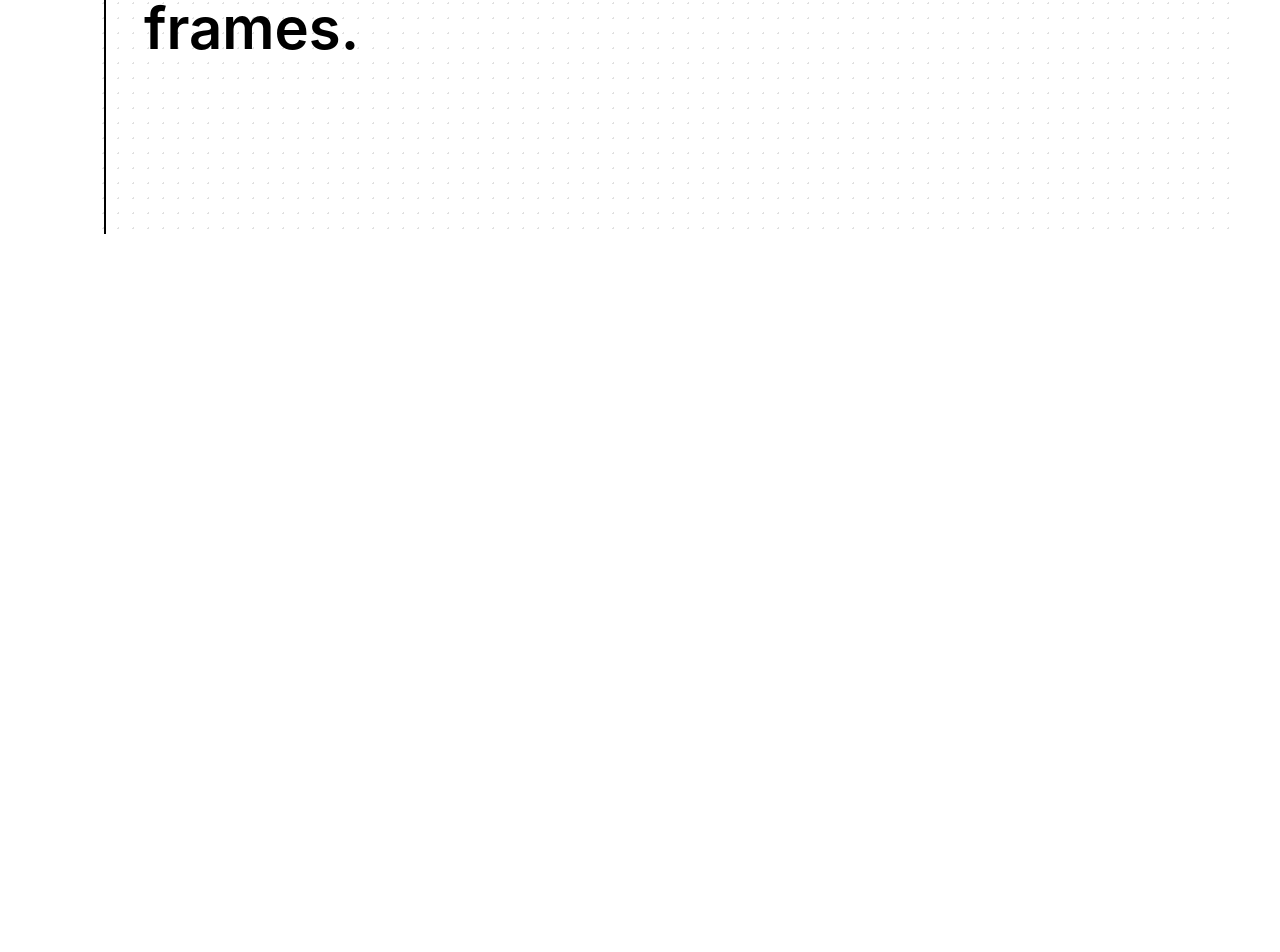
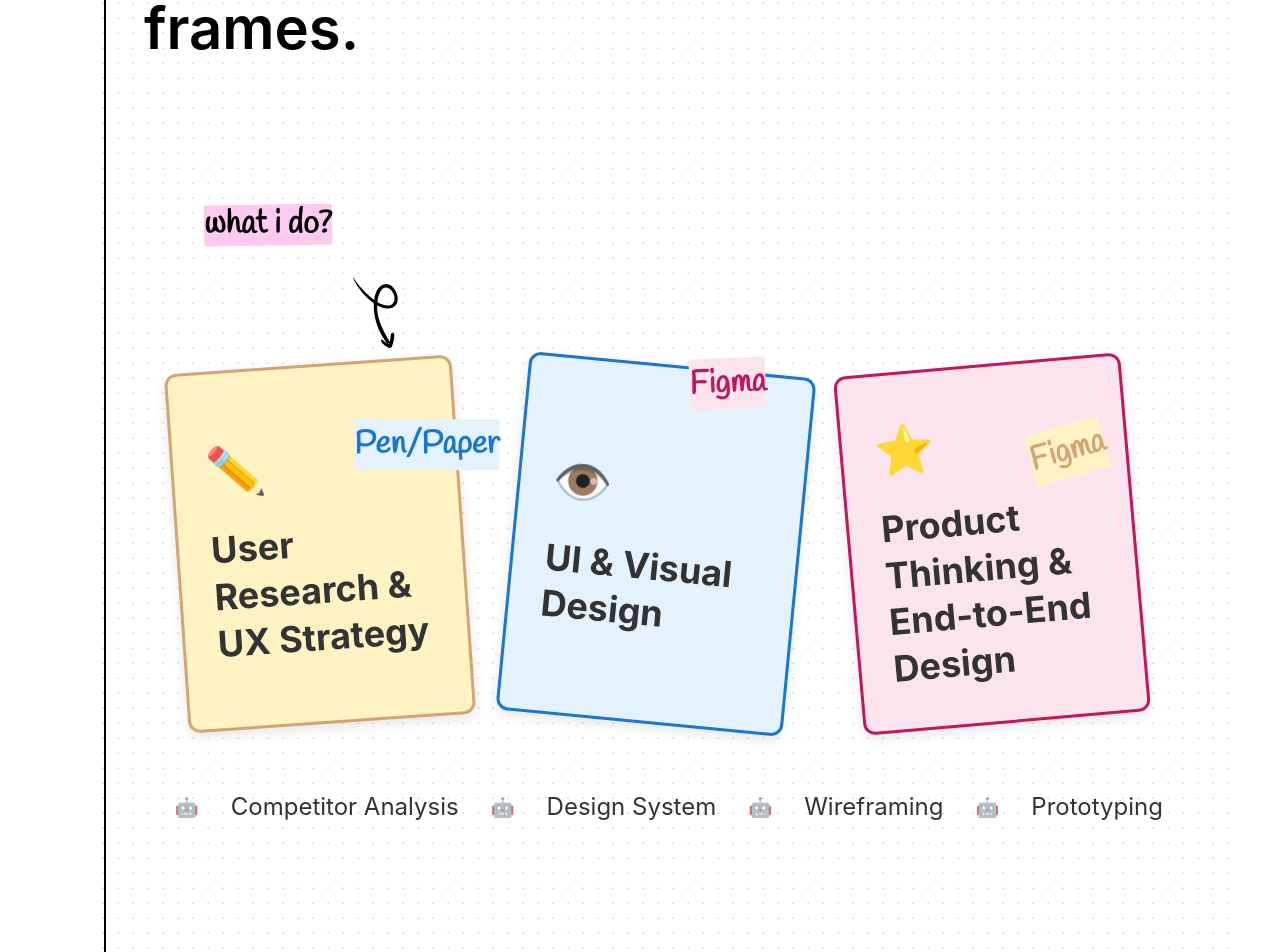
Before and after one commit to HarshaVoleti/PareenaSayyad, a Vue app: page / in a window 1280 px wide. Shown: the part 566-1518 px from the top of the page. Before the commit the page ends 800 px from the top, so only its background shows below. Built offline with nearby package versions, Linux system fonts and the light colour scheme.

Commit message:
feat: add What I Do section to HomeView

```diff
--- /dev/null
+++ b/src/components/WhatIDo.vue
@@ -0,0 +1,331 @@
+<script setup>
+// What I Do section component
+</script>
+
+<template>
+  <section class="what-i-do-section">
+    <div class="section-header">
+      <h2 class="section-title">
+        <span class="highlight-full">what i do?</span>
+      </h2>
+    </div>
+
+    <!-- Curved Arrow pointing to first card -->
+    <div class="curved-arrow">
+      <img src="@/assets/svgs/arrow.svg" alt="Arrow" class="arrow-image" />
+    </div>
+
+    <div class="cards-container">
+      <!-- First Card - Yellow -->
+      <div class="card card-yellow">
+        <div class="card-content">
+          <div class="card-icon">
+            ✏️
+          </div>
+          <h3>User Research & UX Strategy</h3>
+        </div>
+        <!-- Pen/Paper sticky label -->
+        <div class="sticky-label sticky-pen">Pen/Paper</div>
+      </div>
+
+      <!-- Second Card - Blue -->
+      <div class="card card-blue">
+        <div class="card-content">
+          <div class="card-icon">
+            👁️
+          </div>
+          <h3>UI & Visual Design</h3>
+        </div>
+        <!-- Figma sticky label on top -->
+        <div class="sticky-label sticky-figma-top">Figma</div>
+      </div>
+
+      <!-- Third Card - Pink -->
+      <div class="card card-pink">
+        <div class="card-content">
+          <div class="card-icon">
+            ⭐
+          </div>
+          <h3>Product Thinking & End-to-End Design</h3>
+        </div>
+        <!-- Figma sticky label positioned to the right of third card -->
+        <div class="sticky-label sticky-figma-right">Figma</div>
+      </div>
+
+    </div>
+
+    <!-- Horizontal Scrolling Bulletin -->
+    <div class="scrolling-bulletin">
+      <div class="bulletin-track">
+        <span class="bulletin-item">UX Research</span>
+        <span class="bulletin-separator">🤖</span>
+        <span class="bulletin-item">Competitor Analysis</span>
+        <span class="bulletin-separator">🤖</span>
+        <span class="bulletin-item">Design System</span>
+        <span class="bulletin-separator">🤖</span>
+        <span class="bulletin-item">Wireframing</span>
+        <span class="bulletin-separator">🤖</span>
+        <span class="bulletin-item">Prototyping</span>
+        <span class="bulletin-separator">🤖</span>
+        <span class="bulletin-item">Personas</span>
+        <span class="bulletin-separator">🤖</span>
+        <span class="bulletin-item">Interface Design</span>
+        <span class="bulletin-separator">🤖</span>
+        <span class="bulletin-item">Brand Identity</span>
+        <span class="bulletin-separator">🤖</span>
+      </div>
+    </div>
+  </section>
+</template>
+
+<style scoped>
+/* What I Do Section */
+.what-i-do-section {
+  padding: 50px 0;
+  margin-top: 40px;
+}
+
+.section-header {
+  text-align: left;
+  margin-bottom: 1rem;
+  margin-left: 60px;
+}
+
+.section-title {
+  font-family: 'Handlee';
+  font-size: 32px;
+  font-weight: bold;
+  color: #000000;
+  margin: 0 0 2rem 0;
+}
+
+.highlight-full {
+  font-family: 'Handlee';
+  font-size: 32px;
+  font-weight: bold;
+  position: relative;
+  display: inline-block;
+}
+
+.highlight-full::before {
+  content: '';
+  position: absolute;
+  top: 50%;
+  left: 0;
+  width: 100%;
+  height: 80%;
+  background: rgba(255, 201, 240, 1);
+  transform: translateY(-50%) rotate(-1deg);
+  z-index: -1;
+  border-radius: 2px;
+}
+
+.curved-arrow {
+  display: flex;
+  justify-content: flex-start;
+  margin-left: 200px;
+  margin-bottom: 2rem;
+  position: relative;
+}
+
+.arrow-image {
+  width: 80px;
+  height: 50px;
+  transform: rotate(245deg); /* Placeholder angle - adjust as needed */
+}
+
+.cards-container {
+  position: relative;
+  display: grid;
+  grid-template-columns: repeat(3, 1fr);
+  gap: 3rem;
+  width: 100%;
+  padding: 0 2rem;
+}
+
+.card {
+  aspect-ratio: 4/5; /* Instagram post ratio */
+  border-radius: 12px;
+  padding: 2rem;
+  position: relative;
+  border: 3px solid;
+  box-shadow: 0 4px 12px rgba(0, 0, 0, 0.1);
+  transform: rotate(-2deg); /* Placeholder angle - adjust as needed */
+  transition: transform 0.3s ease;
+  display: flex;
+  align-items: center;
+  justify-content: center;
+}
+
+.card:nth-child(1) {
+  transform: rotate(-4deg); /* First card tilt - adjust as needed */
+}
+
+.card:nth-child(2) {
+  transform: rotate(5.5deg); /* Second card tilt - adjust as needed */
+}
+
+.card:nth-child(3) {
+  transform: rotate(-5deg); /* Third card tilt - adjust as needed */
+}
+
+.card:hover {
+  transform: rotate(0deg) scale(1.02);
+}
+
+.card-yellow {
+  background: #FFF3C4;
+  border-color: #D4A574;
+}
+
+.card-blue {
+  background: #E3F2FD;
+  border-color: #1976D2;
+}
+
+.card-pink {
+  background: #FCE4EC;
+  border-color: #C2185B;
+}
+
+.card-content {
+  text-align: left;
+  display: flex;
+  flex-direction: column;
+  align-items: left;
+  justify-content: center;
+  width: 100%;
+}
+
+.card-icon {
+  font-size: 3rem;
+  margin-bottom: 1rem;
+  display: block;
+}
+
+.card-content h3 {
+  font-family: 'Inter';
+  font-size: 36px;
+  font-weight:bold;
+  margin: 0;
+  color: #333;
+  line-height: 1.3;
+}
+
+/* Sticky Labels */
+.sticky-label {
+  position: absolute;
+  background: #fff;
+  font-family: 'Handlee', cursive;
+  font-size: 32px;
+  font-weight: bold;
+  transform: rotate(-10deg);
+  z-index: 10;
+}
+
+.sticky-pen {
+  background: #E3F2FD;
+  color: #1976D2;
+  top: 60px;
+  right: -45px;
+  transform:  rotate(4deg);
+}
+
+.sticky-figma-top {
+  background: #FCE4EC;
+  color: #C2185B;
+  top: -15px;
+  left: 70%;
+  transform: translateX(-50%) rotate(-8deg);
+}
+
+.sticky-figma-right {
+  background: #FFF3C4;
+  color: #D4A574;
+  top: 20%;
+  right: 20px;
+  transform: translateY(-10%) rotate(-11deg);
+}
+
+/* Scrolling Bulletin */
+.scrolling-bulletin {
+  margin-top: 4rem;
+  overflow: hidden;
+  white-space: nowrap;
+  position: relative;
+  background: transparent;
+}
+
+.bulletin-track {
+  display: inline-flex;
+  align-items: center;
+  animation: scroll-horizontal 30s linear infinite;
+}
+
+.bulletin-item {
+  font-family: 'Inter';
+  font-size: 24px;
+  font-weight: normal;
+  color: #333;
+  margin: 0 1rem;
+  white-space: nowrap;
+}
+
+.bulletin-separator {
+  font-size: 1.2rem;
+  margin: 0 1rem;
+  opacity: 0.7;
+}
+
+@keyframes scroll-horizontal {
+  0% {
+    transform: translateX(0);
+  }
+  100% {
+    transform: translateX(-50%);
+  }
+}
+
+/* Responsive Design */
+@media (max-width: 968px) {
+  .cards-container {
+    grid-template-columns: 1fr;
+    gap: 2rem;
+    padding: 0 1rem;
+  }
+
+  .sticky-figma-right {
+    position: relative;
+    right: auto;
+    top: auto;
+    transform: rotate(12deg);
+    margin: 1rem auto;
+    display: block;
+    width: fit-content;
+  }
+
+  .section-title {
+    font-size: 2.5rem;
+  }
+}
+
+@media (max-width: 768px) {
+  .what-i-do-section {
+    padding: 2rem 0;
+  }
+
+  .section-title {
+    font-size: 2rem;
+  }
+
+  .card {
+    min-height: 250px;
+    padding: 1.5rem;
+  }
+
+  .sticky-label {
+    font-size: 12px;
+    padding: 6px 12px;
+  }
+}
+</style>
--- a/src/views/HomeView.vue
+++ b/src/views/HomeView.vue
@@ -1,5 +1,5 @@
 <script setup>
-// Portfolio home page
+import WhatIDo from '@/components/WhatIDo.vue'
 </script>
 
 <template>
@@ -41,6 +41,9 @@
         </div>
       </div>
     </section>
+
+    <!-- What I Do Section -->
+    <WhatIDo />
   </main>
 </template>
 
```
